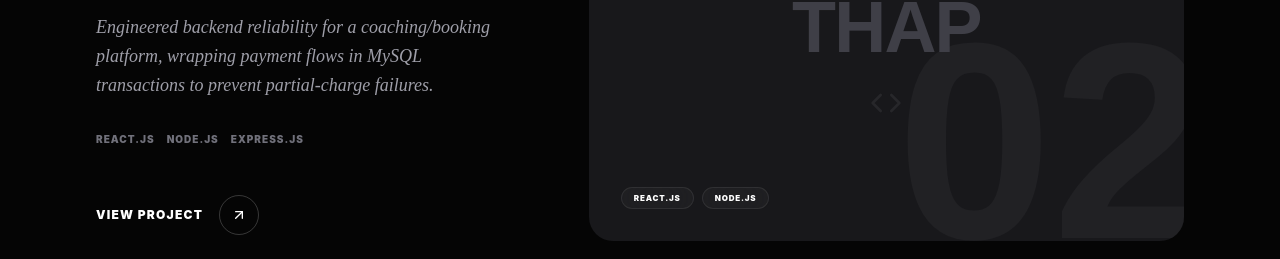
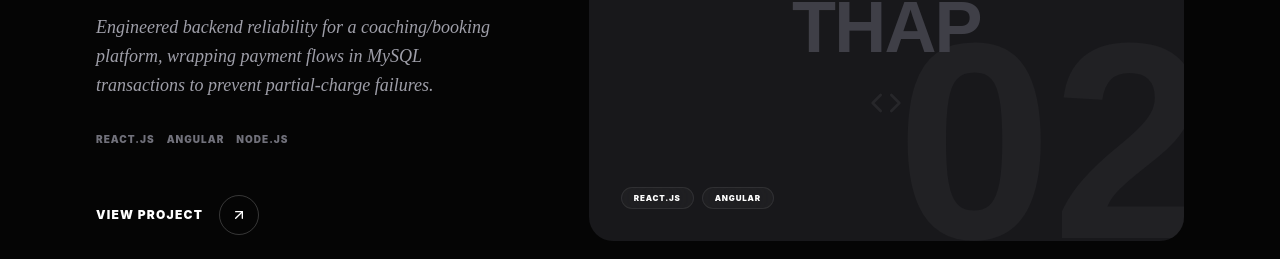
Before and after one commit to paruchuriyaswanth2002/portfolio, a React (Vite) app: page / in a window 1280 px wide. Shown: the part 2080-2339 px from the top of the page. Built offline with nearby package versions, Linux system fonts and the light colour scheme.

Commit message:
Update constants.ts

```diff
--- a/src/constants.ts
+++ b/src/constants.ts
@@ -12,7 +12,7 @@ export const PERSONAL_INFO = {
 
 export const SKILLS = {
   languages: ["JavaScript", "HTML", "CSS", "TypeScript"],
-  frameworks: ["React.js", "Node.js", "Express.js", "Vite", "Tailwind CSS"],
+  frameworks: ["React.js", "Angular", "Node.js", "Express.js", "Vite", "Tailwind CSS"],
   databases: ["MongoDB", "MySQL"],
   tools: ["Git/GitHub", "Postman", "VS Code", "Google Colab"],
   competencies: ["RESTful API Development", "Payment Integration", "Cloud Deployment", "UI/UX Design"]
```
